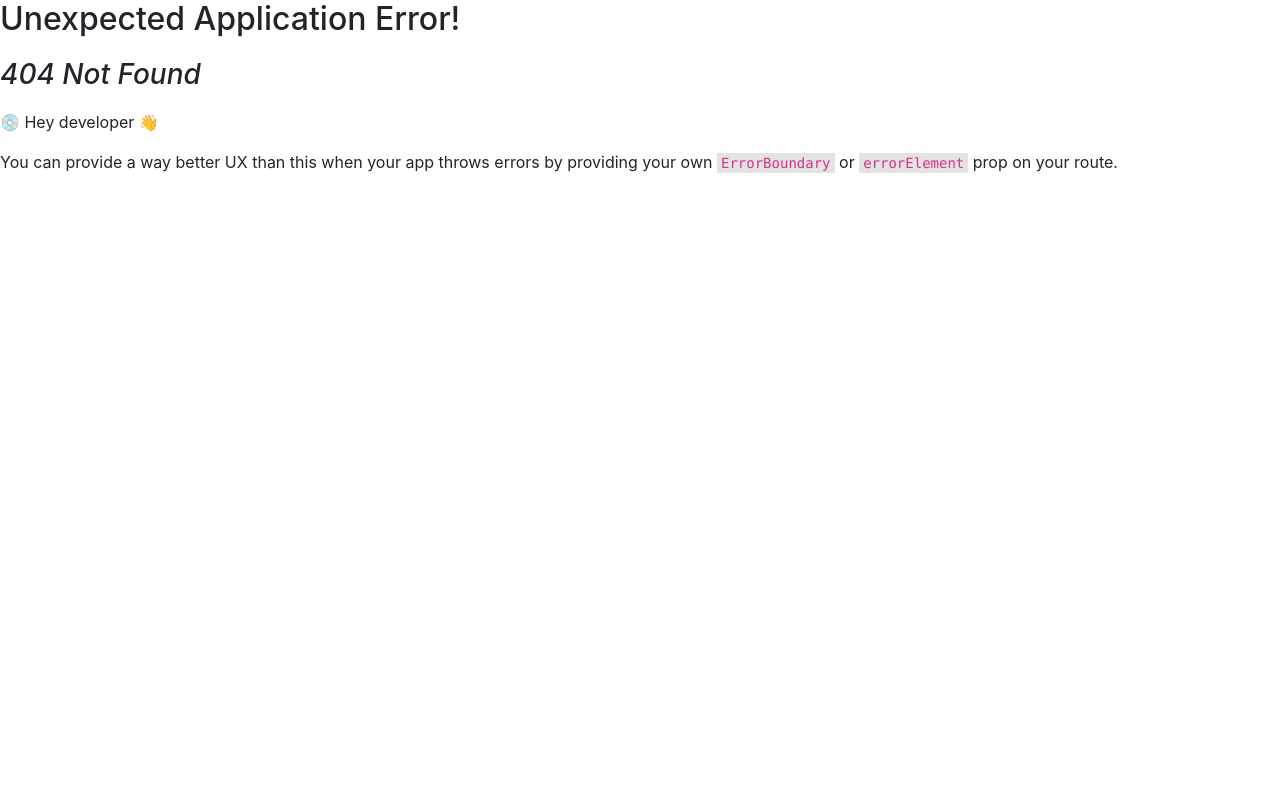
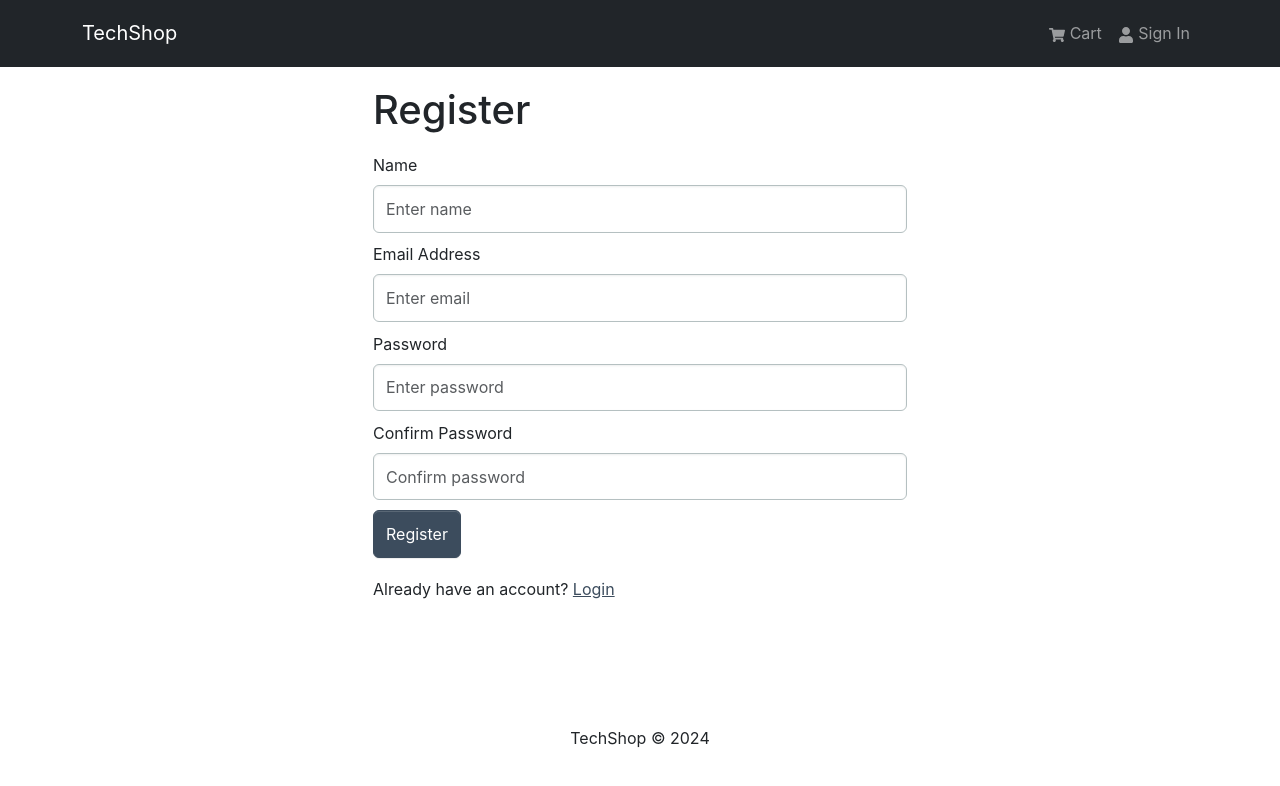
Before and after one commit to AvetBadalyan/TechShop-MERN-practice, a React (Create React App) app in the folder frontend/: page /register in a window 1280 px wide. Before the commit this address had no page. Shown: the top 786 px of the page. Built offline with nearby package versions, Linux system fonts and the light colour scheme.

Commit message:
add login and register pages and functionality

```diff
--- a/frontend/package.json
+++ b/frontend/package.json
@@ -18,6 +18,7 @@
     "react-router-bootstrap": "^0.26.2",
     "react-router-dom": "^6.21.3",
     "react-scripts": "5.0.1",
+    "react-toastify": "^10.0.4",
     "web-vitals": "^2.1.4"
   },
   "scripts": {
--- a/frontend/src/App.js
+++ b/frontend/src/App.js
@@ -4,9 +4,13 @@
 import Footer from "./Components/Footer/Footer";
 import { Outlet } from "react-router-dom";
 
+import { ToastContainer } from "react-toastify";
+import "react-toastify/dist/ReactToastify.css";
+
 const App = () => {
   return (
     <>
+      <ToastContainer />
       <Header />
       <main className="py-3">
         <Container>
--- /dev/null
+++ b/frontend/src/Components/FormContainer/FormContainer.jsx
@@ -0,0 +1,15 @@
+import { Container, Row, Col } from "react-bootstrap";
+
+const FormContainer = ({ children }) => {
+  return (
+    <Container>
+      <Row className="justify-content-md-center">
+        <Col xs={12} md={6}>
+          {children}
+        </Col>
+      </Row>
+    </Container>
+  );
+};
+
+export default FormContainer;
--- a/frontend/src/Components/Header/Header.jsx
+++ b/frontend/src/Components/Header/Header.jsx
@@ -1,11 +1,29 @@
-import React from "react";
-import { Navbar, Nav, Container, Badge } from "react-bootstrap";
+import { Navbar, Nav, Container, NavDropdown, Badge } from "react-bootstrap";
 import { FaShoppingCart, FaUser } from "react-icons/fa";
-import { useSelector } from "react-redux";
 import { LinkContainer } from "react-router-bootstrap";
+import { useSelector, useDispatch } from "react-redux";
+import { useNavigate } from "react-router-dom";
+import { useLogoutMutation } from "../../slices/usersApiSlice";
+import { logout } from "../../slices/authSlice";
 
 const Header = () => {
   const { cartItems } = useSelector((state) => state.cart);
+  const { userInfo } = useSelector((state) => state.auth);
+
+  const dispatch = useDispatch();
+  const navigate = useNavigate();
+
+  const [logoutApiCall] = useLogoutMutation();
+
+  const logoutHandler = async () => {
+    try {
+      await logoutApiCall().unwrap();
+      dispatch(logout());
+      navigate("/login");
+    } catch (err) {
+      console.error(err);
+    }
+  };
 
   return (
     <header>
@@ -27,12 +45,24 @@
                   )}
                 </Nav.Link>
               </LinkContainer>
-
-              <LinkContainer to="/login">
-                <Nav.Link>
-                  <FaUser /> Sign in
-                </Nav.Link>
-              </LinkContainer>
+              {userInfo ? (
+                <>
+                  <NavDropdown title={userInfo.name} id="username">
+                    <LinkContainer to="/profile">
+                      <NavDropdown.Item>Profile</NavDropdown.Item>
+                    </LinkContainer>
+                    <NavDropdown.Item onClick={logoutHandler}>
+                      Logout
+                    </NavDropdown.Item>
+                  </NavDropdown>
+                </>
+              ) : (
+                <LinkContainer to="/login">
+                  <Nav.Link>
+                    <FaUser /> Sign In
+                  </Nav.Link>
+                </LinkContainer>
+              )}
             </Nav>
           </Navbar.Collapse>
         </Container>
--- /dev/null
+++ b/frontend/src/Pages/LoginPage/LoginPage.jsx
@@ -0,0 +1,92 @@
+import { useState, useEffect } from "react";
+import { Link, useLocation, useNavigate } from "react-router-dom";
+import { Form, Button, Row, Col } from "react-bootstrap";
+import { useDispatch, useSelector } from "react-redux";
+
+import { useLoginMutation } from "../../slices/usersApiSlice";
+import { setCredentials } from "../../slices/authSlice";
+import { toast } from "react-toastify";
+import Loader from "./../../Components/Loader/Loader";
+import FormContainer from "../../Components/FormContainer/FormContainer";
+
+const LoginPage = () => {
+  const [email, setEmail] = useState("");
+  const [password, setPassword] = useState("");
+
+  const dispatch = useDispatch();
+  const navigate = useNavigate();
+
+  const [login, { isLoading }] = useLoginMutation();
+
+  const { userInfo } = useSelector((state) => state.auth);
+
+  const { search } = useLocation();
+  const sp = new URLSearchParams(search);
+  const redirect = sp.get("redirect") || "/";
+
+  useEffect(() => {
+    if (userInfo) {
+      navigate(redirect);
+    }
+  }, [navigate, redirect, userInfo]);
+
+  const submitHandler = async (e) => {
+    e.preventDefault();
+    try {
+      const res = await login({ email, password }).unwrap();
+      dispatch(setCredentials({ ...res }));
+      navigate(redirect);
+    } catch (err) {
+      toast.error(err?.data?.message || err.error);
+    }
+  };
+
+  return (
+    <FormContainer>
+      <h1>Sign In</h1>
+
+      <Form onSubmit={submitHandler}>
+        <Form.Group className="my-2" controlId="email">
+          <Form.Label>Email Address</Form.Label>
+          <Form.Control
+            type="email"
+            placeholder="Enter email"
+            value={email}
+            onChange={(e) => setEmail(e.target.value)}
+          ></Form.Control>
+        </Form.Group>
+
+        <Form.Group className="my-2" controlId="password">
+          <Form.Label>Password</Form.Label>
+          <Form.Control
+            type="password"
+            placeholder="Enter password"
+            value={password}
+            onChange={(e) => setPassword(e.target.value)}
+          ></Form.Control>
+        </Form.Group>
+
+        <Button disabled={isLoading} type="submit" variant="primary">
+          Sign In
+        </Button>
+
+        {isLoading && (
+          <div className="loader-container">
+            <Loader />
+          </div>
+        )}
+      </Form>
+
+      <Row className="py-3">
+        <Col>
+          New Customer?{" "}
+          <Link to={redirect ? `/register?redirect=${redirect}` : "/register"}>
+            Register
+          </Link>
+        </Col>
+      </Row>
+    </FormContainer>
+  );
+};
+
+export default LoginPage;
--- /dev/null
+++ b/frontend/src/Pages/RegisterPage/Register.jsx
@@ -0,0 +1,117 @@
+import { useState, useEffect } from "react";
+import { Link, useLocation, useNavigate } from "react-router-dom";
+import { Form, Button, Row, Col } from "react-bootstrap";
+import { useDispatch, useSelector } from "react-redux";
+
+import { useRegisterMutation } from "../../slices/usersApiSlice";
+import { setCredentials } from "../../slices/authSlice";
+import { toast } from "react-toastify";
+import Loader from "../../Components/Loader/Loader";
+import FormContainer from "./../../Components/FormContainer/FormContainer";
+
+const RegisterPage = () => {
+  const [name, setName] = useState("");
+  const [email, setEmail] = useState("");
+  const [password, setPassword] = useState("");
+  const [confirmPassword, setConfirmPassword] = useState("");
+
+  const dispatch = useDispatch();
+  const navigate = useNavigate();
+
+  const [register, { isLoading }] = useRegisterMutation();
+
+  const { userInfo } = useSelector((state) => state.auth);
+
+  const { search } = useLocation();
+  const sp = new URLSearchParams(search);
+  const redirect = sp.get("redirect") || "/";
+
+  useEffect(() => {
+    if (userInfo) {
+      navigate(redirect);
+    }
+  }, [navigate, redirect, userInfo]);
+
+  const submitHandler = async (e) => {
+    e.preventDefault();
+
+    if (password !== confirmPassword) {
+      toast.error("Passwords do not match");
+    } else {
+      try {
+        const res = await register({ name, email, password }).unwrap();
+        dispatch(setCredentials({ ...res }));
+        navigate(redirect);
+      } catch (err) {
+        toast.error(err?.data?.message || err.error);
+      }
+    }
+  };
+
+  return (
+    <FormContainer>
+      <h1>Register</h1>
+      <Form onSubmit={submitHandler}>
+        <Form.Group className="my-2" controlId="name">
+          <Form.Label>Name</Form.Label>
+          <Form.Control
+            type="name"
+            placeholder="Enter name"
+            value={name}
+            onChange={(e) => setName(e.target.value)}
+          ></Form.Control>
+        </Form.Group>
+
+        <Form.Group className="my-2" controlId="email">
+          <Form.Label>Email Address</Form.Label>
+          <Form.Control
+            type="email"
+            placeholder="Enter email"
+            value={email}
+            onChange={(e) => setEmail(e.target.value)}
+          ></Form.Control>
+        </Form.Group>
+
+        <Form.Group className="my-2" controlId="password">
+          <Form.Label>Password</Form.Label>
+          <Form.Control
+            type="password"
+            placeholder="Enter password"
+            value={password}
+            onChange={(e) => setPassword(e.target.value)}
+          ></Form.Control>
+        </Form.Group>
+        <Form.Group className="my-2" controlId="confirmPassword">
+          <Form.Label>Confirm Password</Form.Label>
+          <Form.Control
+            type="password"
+            placeholder="Confirm password"
+            value={confirmPassword}
+            onChange={(e) => setConfirmPassword(e.target.value)}
+          ></Form.Control>
+        </Form.Group>
+
+        <Button disabled={isLoading} type="submit" variant="primary">
+          Register
+        </Button>
+
+        {isLoading && (
+          <div className="loader-container">
+            <Loader />
+          </div>
+        )}
+      </Form>
+
+      <Row className="py-3">
+        <Col>
+          Already have an account?{" "}
+          <Link to={redirect ? `/login?redirect=${redirect}` : "/login"}>
+            Login
+          </Link>
+        </Col>
+      </Row>
+    </FormContainer>
+  );
+};
+
+export default RegisterPage;
--- a/frontend/src/index.js
+++ b/frontend/src/index.js
@@ -15,6 +15,8 @@
 import { Provider } from "react-redux";
 import store from "./store/store";
 import CartPage from "./Pages/CartPage/CartPage.jsx";
+import LoginPage from "./Pages/LoginPage/LoginPage.jsx";
+import RegisterPage from "./Pages/RegisterPage/Register.jsx";
 
 const router = createBrowserRouter(
   createRoutesFromElements(
@@ -22,6 +24,8 @@
       <Route index={true} path="/" element={<HomePage />} />
       <Route path="/product/:id" element={<ProductPage />} />
       <Route path="/cart" element={<CartPage />} />
+      <Route path="/login" element={<LoginPage />} />
+      <Route path="/register" element={<RegisterPage />} />
     </Route>
   )
 );
--- /dev/null
+++ b/frontend/src/slices/authSlice.js
@@ -0,0 +1,26 @@
+import { createSlice } from "@reduxjs/toolkit";
+
+const initialState = {
+  userInfo: localStorage.getItem("userInfo")
+    ? JSON.parse(localStorage.getItem("userInfo"))
+    : null,
+};
+
+const authSlice = createSlice({
+  name: "auth",
+  initialState,
+  reducers: {
+    setCredentials: (state, action) => {
+      state.userInfo = action.payload;
+      localStorage.setItem("userInfo", JSON.stringify(action.payload));
+    },
+    logout: (state, action) => {
+      state.userInfo = null;
+      localStorage.removeItem("userInfo");
+    },
+  },
+});
+
+export const { setCredentials, logout } = authSlice.actions;
+
+export default authSlice.reducer;
--- /dev/null
+++ b/frontend/src/slices/usersApiSlice.js
@@ -0,0 +1,30 @@
+import { apiSlice } from "./apiSlice";
+import { USERS_URL } from "../constants";
+
+export const userApiSlice = apiSlice.injectEndpoints({
+  endpoints: (builder) => ({
+    login: builder.mutation({
+      query: (data) => ({
+        url: `${USERS_URL}/auth`,
+        method: "POST",
+        body: data,
+      }),
+    }),
+    register: builder.mutation({
+      query: (data) => ({
+        url: `${USERS_URL}`,
+        method: "POST",
+        body: data,
+      }),
+    }),
+    logout: builder.mutation({
+      query: () => ({
+        url: `${USERS_URL}/logout`,
+        method: "POST",
+      }),
+    }),
+  }),
+});
+
+export const { useLoginMutation, useLogoutMutation, useRegisterMutation } =
+  userApiSlice;
--- a/frontend/src/store/store.js
+++ b/frontend/src/store/store.js
@@ -1,11 +1,13 @@
 import { configureStore } from "@reduxjs/toolkit";
 import { apiSlice } from "../slices/apiSlice";
 import cartSliceReducer from "./../slices/cartSlice";
+import authReducer from "./../slices/authSlice";
 
 const store = configureStore({
   reducer: {
     [apiSlice.reducerPath]: apiSlice.reducer,
     cart: cartSliceReducer,
+    auth: authReducer,
   },
   middleware: (getDefaultMiddleware) =>
     getDefaultMiddleware().concat(apiSlice.middleware),
```
Also changed, not shown: 2 other files (tests, documents, lock files or other folders).
